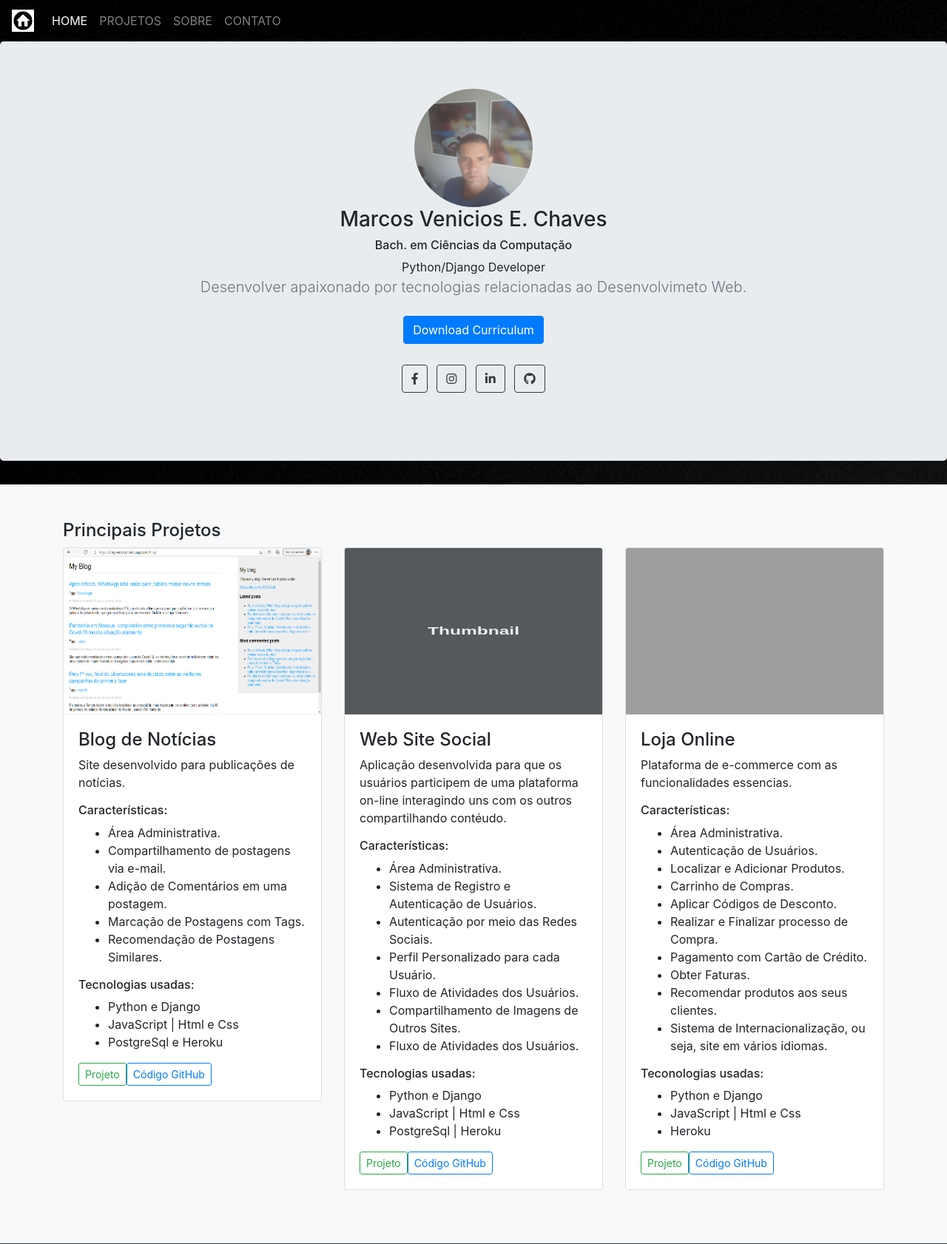
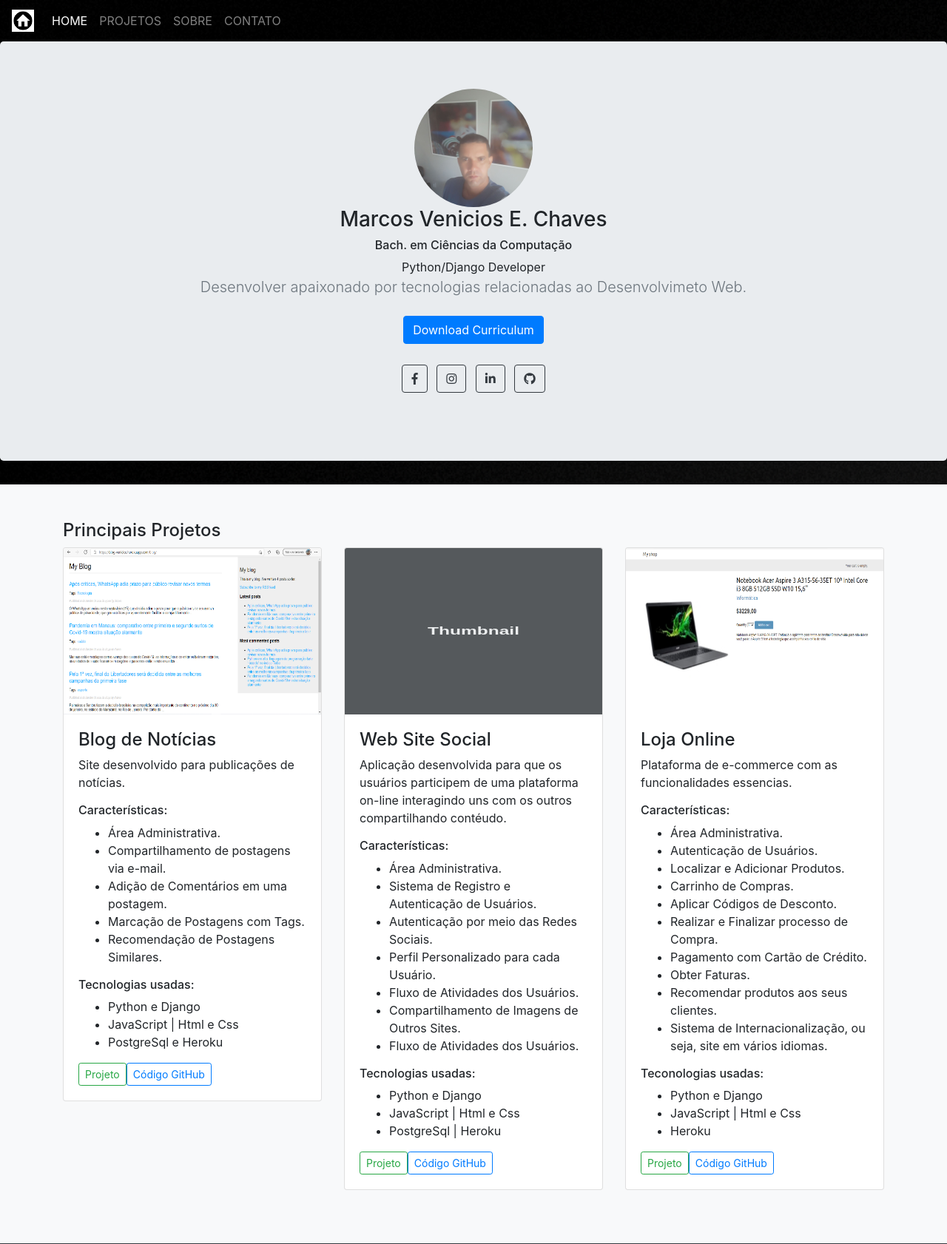
Before and after one commit to markusvynycyus/portfolio, a Django app: page / in a window 1280 px wide. Shown: the top 1682 px of the page at 74% size. Run offline with Django 3.2, Linux system fonts and the light colour scheme; some libraries are stand-ins or nearby versions; grey boxes are pictures that could not be loaded.

Commit message:
Alterando imagens

```diff
--- a/portfolio/templates/portfolio/home.html
+++ b/portfolio/templates/portfolio/home.html
@@ -125,7 +125,7 @@
               <div class="card mb-4 box-shadow">
                 <img class="card-img-top" data-src="holder.js/100px225?theme=thumb&amp;bg=55595c&amp;fg=eceeef&amp;text=Thumbnail"
                      alt="Thumbnail [100%x225]"
-                     src="static/portfolio/img/tela-lojaonline.png" data-holder-rendered="true" style="height: 225px; width: 100%; display: block;">
+                     src="static/portfolio/img/tela-lojavirtual.png" data-holder-rendered="true" style="height: 225px; width: 100%; display: block;">
                 <div class="card-body">
                   <h4 class="jumbotron-heading">Loja Online</h4>
                   <p class="card-text">Plataforma de e-commerce com as funcionalidades essencias.</p>
--- a/portfolio/templates/portfolio/portfolio.html
+++ b/portfolio/templates/portfolio/portfolio.html
@@ -78,7 +78,7 @@
               <div class="card mb-4 box-shadow">
                 <img class="card-img-top" data-src="holder.js/100px225?theme=thumb&amp;bg=55595c&amp;fg=eceeef&amp;text=Thumbnail"
                      alt="Thumbnail [100%x225]"
-                     src="static/portfolio/img/tela-lojaonline.png " data-holder-rendered="true" style="height: 225px; width: 100%; display: block;">
+                     src="static/portfolio/img/tela-lojavirtual.png" data-holder-rendered="true" style="height: 225px; width: 100%; display: block;">
                 <div class="card-body">
                   <h4 class="jumbotron-heading">Loja Online</h4>
                   <p class="card-text">Plataforma de e-commerce com as funcionalidades essencias.</p>
```
